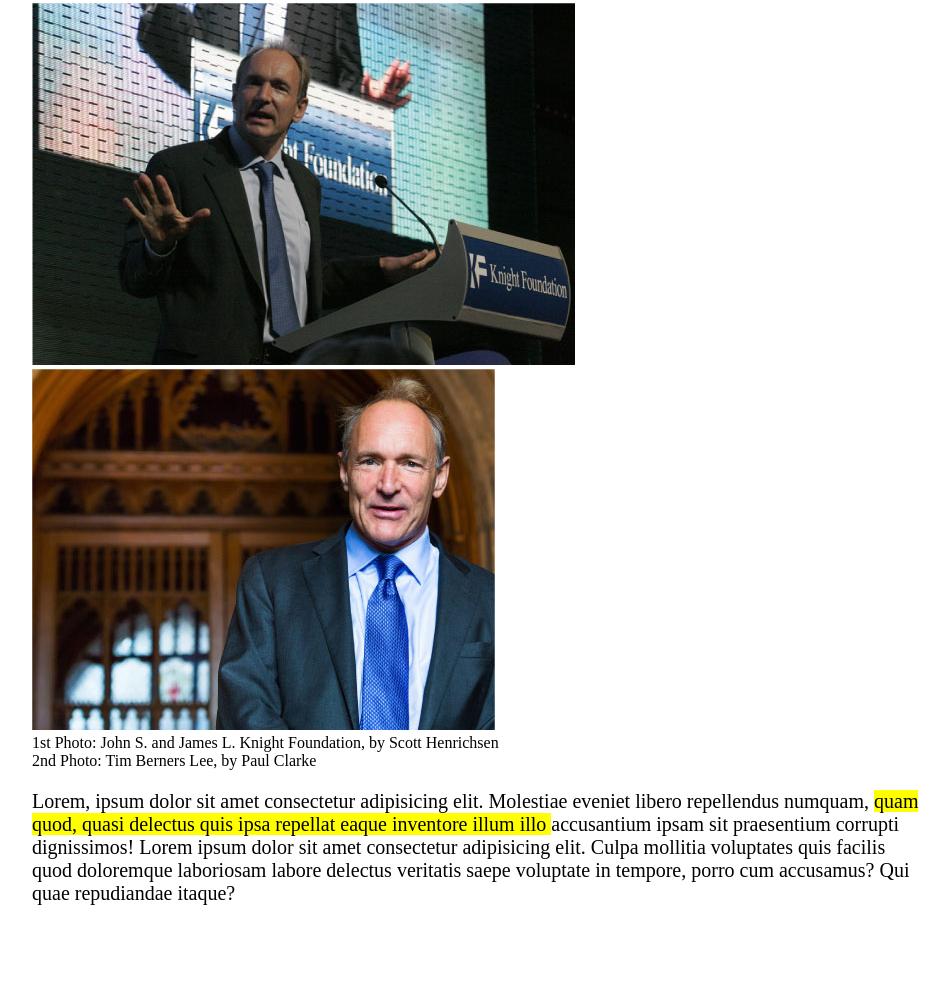
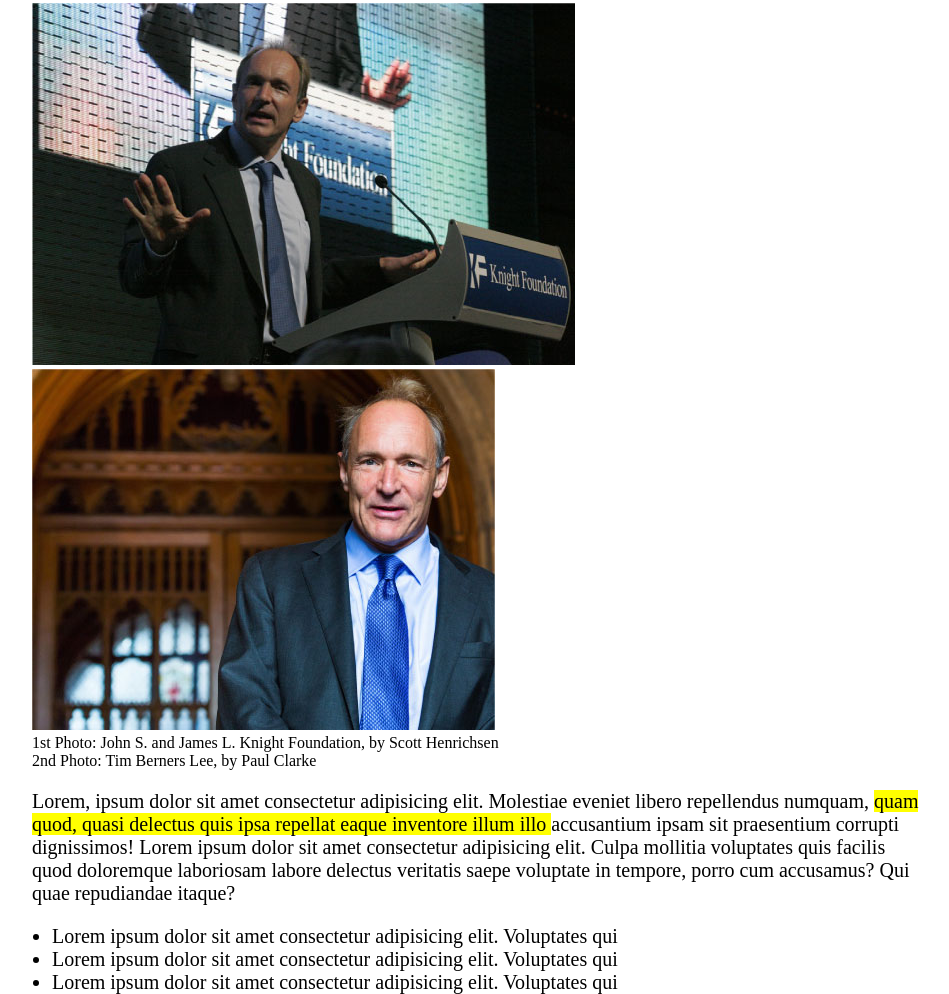
Before and after one commit to TALEX1995/html-css-booleaner, a plain HTML site: page index.html in a window 1280 px wide. Shown: the part 337-1331 px from the top of the page, without its empty margins (160-1109 px from the left). Before the commit the page ends 1242 px from the top, so only its background shows below. Drawn offline with Linux system fonts and the light colour scheme.

Commit message:
Added Third Section (ul)

```diff
--- a/css/style.css
+++ b/css/style.css
@@ -48,7 +48,11 @@ a {
     margin-top: 30px;
 }
 
-main > section:nth-child(2) {
+main > section:first-child {
+    font-size: 16px;
+}
+
+section {
     margin-top: 20px;
     font-size: 20px;
 }
@@ -57,3 +61,7 @@ main > section:nth-child(2) {
 .yellow-text {
     background-color: yellow;
 }
+
+ul {
+    margin-left: 20px;
+}
--- a/index.html
+++ b/index.html
@@ -39,6 +39,13 @@
                 <p>Lorem, ipsum dolor sit amet consectetur adipisicing elit. Molestiae eveniet libero repellendus numquam, <span class="yellow-text">quam quod, quasi delectus quis ipsa repellat eaque inventore illum illo </span>accusantium ipsam sit praesentium corrupti dignissimos! Lorem ipsum dolor sit amet consectetur adipisicing elit. Culpa mollitia voluptates quis facilis quod doloremque laboriosam labore delectus veritatis saepe voluptate in tempore, porro cum accusamus? Qui quae repudiandae itaque?</p>
             </section>
 
+            <section>
+                <ul>
+                    <li>Lorem ipsum dolor sit amet consectetur adipisicing elit. Voluptates qui </li>
+                    <li>Lorem ipsum dolor sit amet consectetur adipisicing elit. Voluptates qui </li>
+                    <li>Lorem ipsum dolor sit amet consectetur adipisicing elit. Voluptates qui </li>
+                </ul>
+            </section>
         </main>
 
 
```
